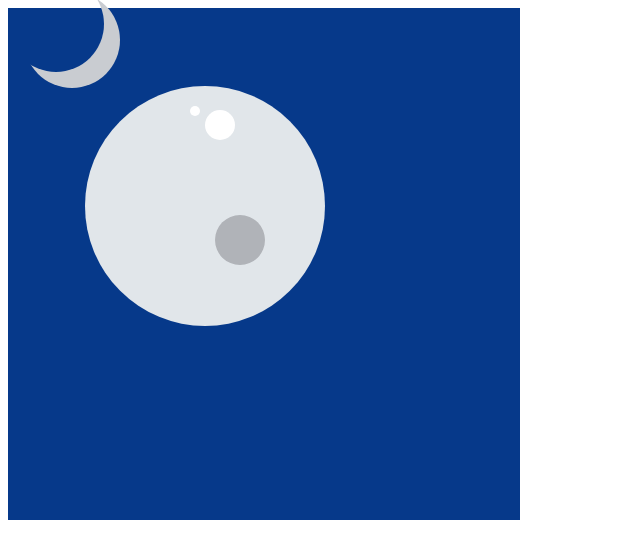
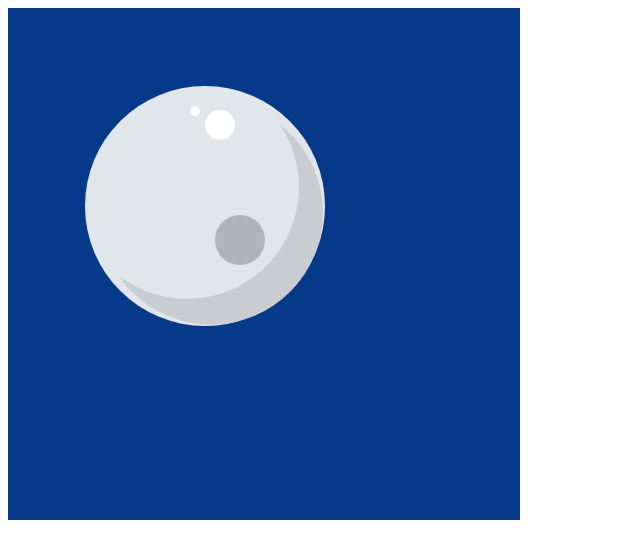
Before and after one commit to xio9/YandexCup, a plain HTML site: page index.html in a window 1280 px wide. Shown: the whole page, without its empty margins (0-640 px from the left). Drawn offline with Linux system fonts and the light colour scheme.

Commit message:
refact moon

```diff
--- a/index.html
+++ b/index.html
@@ -49,12 +49,13 @@
         border-radius: 50%;
     }
     .moon {
+        top: 13%;
+        left: 13%;
         position: absolute;
-        width: 6em;
-        height: 6em;
-        margin: -2em 1em 1em 0;
+        width: 14em;
+        height: 14em;
         border-radius: 50%;
-        box-shadow: 1em 1em 0 0#c9ccd1;
+        box-shadow: 1.5em 1.6em 0 0#c9ccd1;
     }
 </style>
 <body>
```
